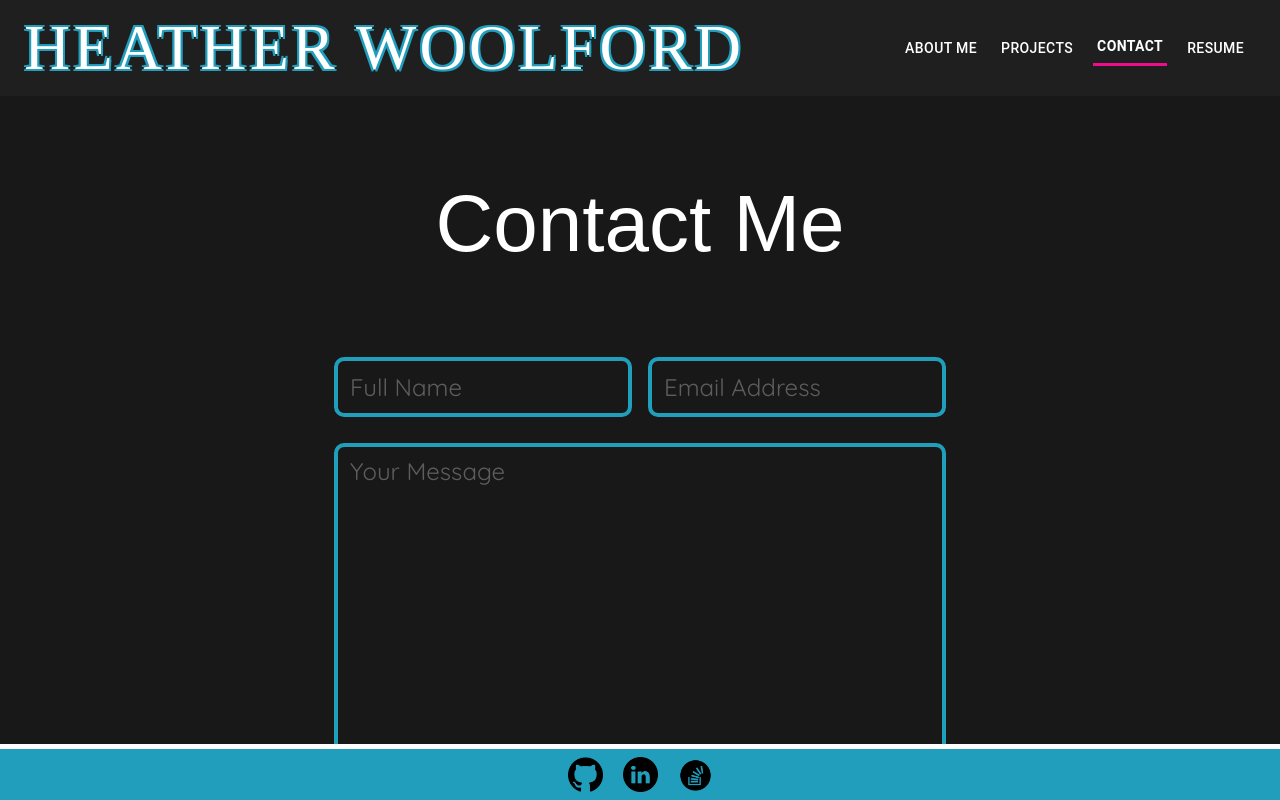
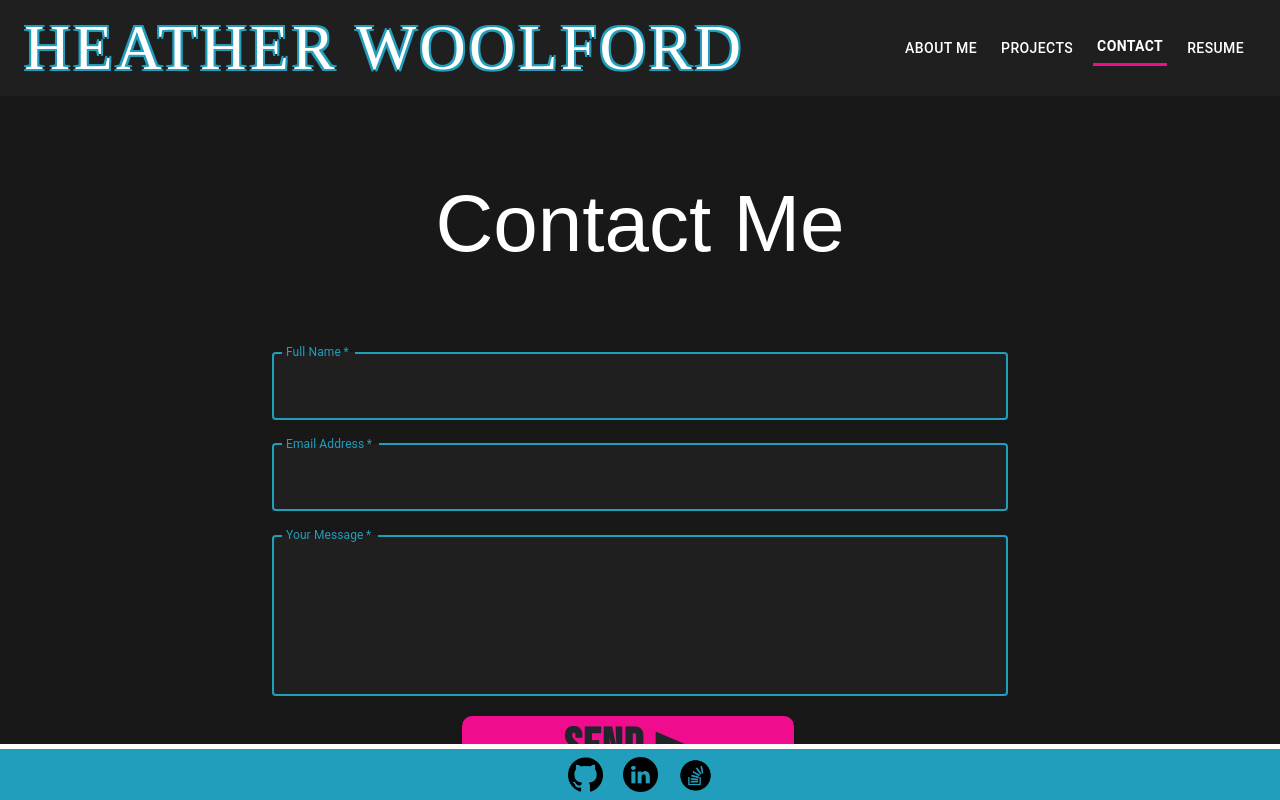
Before and after one commit to hwoolford/Portfolio, a React (Vite) app: page /contact in a window 1280 px wide. Shown: the top 800 px of the page. Built offline with nearby package versions, Linux system fonts and the light colour scheme; a web font is replaced by a local one.

Commit message:
Chaanged contact form to include MaterialUI components

```diff
--- a/package.json
+++ b/package.json
@@ -16,10 +16,8 @@
     "@mui/icons-material": "^5.15.14",
     "@mui/material": "^5.15.14",
     "@mui/system": "^5.15.12",
-    "bootstrap": "^5.3.3",
     "color": "^4.2.3",
     "react": "^18.2.0",
-    "react-bootstrap": "^2.10.1",
     "react-dom": "^18.2.0",
     "react-icons": "^5.0.1",
     "react-router-dom": "^6.22.3",
--- a/src/main.jsx
+++ b/src/main.jsx
@@ -6,7 +6,8 @@ import { createBrowserRouter, RouterProvider } from 'react-router-dom';
 
 import App from './App.jsx'
 import About from './pages/About.jsx'
-import Contact from './pages/Contact.jsx'
+// import Contact from './pages/Contact.jsx'
+import Contact2 from './pages/Contact2.jsx'
 // import Home from './pages/Home.jsx'
 import Home2 from './pages/Home2.jsx'
 // import Projects from './pages/Projects.jsx'
@@ -32,7 +33,7 @@ const router = createBrowserRouter([
     },
     {
       path: 'contact',
-      element: <Contact />
+      element: <Contact2 />
     },
     {
       path: 'resume',
--- a/src/pages/Contact.css
+++ b/src/pages/Contact.css
@@ -1,7 +1,7 @@
 .form {
   margin-left: auto;
   margin-right: auto;
-  width: 50%;
+  /* width: 50%; */
 }
 
 .form input,
@@ -39,7 +39,7 @@ form .inputBox {
 }
 
 .form textarea {
-  min-height: 400px;
+  min-height: 60px;
 }
 
 .form button {
--- /dev/null
+++ b/src/pages/Contact2.css
@@ -0,0 +1,46 @@
+.form {
+  margin-left: auto;
+  margin-right: auto;
+  display: flex;
+}
+
+.inputBox {
+  width: 100%;
+  background-color: #1f1f1f;
+}
+
+
+.form button {
+  width: 50%;
+  height: 4rem;
+  background-color: #ef0d8d;
+  margin: 20px auto;
+  border-radius: 10px;
+  font-size: 3rem;
+  font-weight: bold;
+  font-family: "Bebas Neue", sans-serif;
+  font-style: normal;
+  align-items: center;
+  color: #212529;
+}
+
+#message, #email, #name {
+    color: white;
+    font-size: 1.5rem;
+    font-family: "Quicksand", sans-serif;
+    width: 100%;
+}
+
+#message {
+    min-height: 8rem;
+}
+
+.form button:hover {
+  /* border: white solid 2px; */
+  background-color: #219ebc;
+}
+
+.error-text {
+  /* text-align: center; */
+  color: #ef0d8d;
+}
--- /dev/null
+++ b/src/pages/Contact2.jsx
@@ -0,0 +1,185 @@
+import "../pages/Contact2.css";
+
+import { useState } from "react";
+import {
+  Box,
+  TextField,
+  Button,
+  Grid,
+  createTheme,
+  ThemeProvider,
+} from "@mui/material/";
+import SendIcon from "@mui/icons-material/Send";
+import { validateEmail } from "../utils/validateEmail";
+
+const theme = createTheme({
+  palette: {
+    primary: {
+      main: "#219ebc",
+    },
+    secondary: {
+      main: "#ef0d8d",
+    },
+  },
+});
+
+export default function Contact2() {
+  const [name, setName] = useState("");
+  const [email, setEmail] = useState("");
+  const [message, setMessage] = useState("");
+  const [errors, setErrors] = useState({});
+
+  const handleInputChange = (e) => {
+    const { name, value } = e.target;
+    if (name === "name") {
+      setName(value);
+    } else if (name === "email") {
+      setEmail(value);
+    } else {
+      setMessage(value);
+    }
+  };
+
+  const handleBlur = (e) => {
+    const { name, value } = e.target;
+    if (!value.trim()) {
+      setErrors((prevErrors) => ({
+        ...prevErrors,
+        [name]: "Field is required",
+      }));
+    } else {
+      setErrors((prevErrors) => ({
+        ...prevErrors,
+        [name]: "",
+      }));
+    }
+  };
+
+  const handleFormSubmit = (e) => {
+    e.preventDefault();
+
+    if (!name || !message) {
+      setErrors({
+        name: name ? "" : "Please fill out this field",
+        email: email ? "" : "Please fill out this field",
+        message: message ? "" : "Please fill out this field",
+      });
+      return;
+    }
+
+    if (!validateEmail(email)) {
+      setErrors((prevErrors) => ({
+        ...prevErrors,
+        email: "Please enter a valid email address",
+      }));
+      return;
+    }
+
+    setName("");
+    setEmail("");
+    setMessage("");
+    setErrors({});
+  };
+
+  return (
+    <div className="container">
+      <h1 className="text-center title">Contact Me</h1>
+      <ThemeProvider theme={theme}>
+        <Box
+          container="true"
+          noValidate
+          autoComplete="off"
+          sx={{ flexGrow: 1 }}
+        >
+          <form className="form" onSubmit={handleFormSubmit}>
+            <Grid container spacing={3} justifyContent="center">
+              <Grid
+                item
+                xs={12}
+                md={8}
+                container
+                justifyContent="center"
+                alignItems="center"
+              >
+                <TextField
+                  variant="outlined"
+                  required
+                  className="inputBox"
+                  name="name"
+                  id="name"
+                  label="Full Name"
+                  color="primary"
+                  focused
+                  value={name}
+                  onChange={handleInputChange}
+                  onBlur={handleBlur}
+                />
+                {errors.name && <p className="error-text">{errors.name}</p>}
+              </Grid>
+              <Grid
+                item
+                xs={12}
+                md={8}
+                container
+                justifyContent="center"
+                alignItems="center"
+              >
+                <TextField
+                  variant="outlined"
+                  required
+                  className="inputBox"
+                  name="email"
+                  id="email"
+                  label="Email Address"
+                  color="primary"
+                  focused
+                  value={email}
+                  onChange={handleInputChange}
+                  onBlur={handleBlur}
+                />
+                {errors.email && <p className="error-text">{errors.email}</p>}
+              </Grid>
+              <Grid
+                item
+                xs={12}
+                md={8}
+                container
+                justifyContent="center"
+                alignItems="center"
+              >
+                <TextField
+                  variant="outlined"
+                  required
+                  className="inputBox"
+                  name="message"
+                  id="message"
+                  label="Your Message"
+                  color="primary"
+                  focused
+                  value={message}
+                  multiline
+                  onChange={handleInputChange}
+                  onBlur={handleBlur}
+                />
+                {errors.message && (
+                  <p className="error-text">{errors.message}</p>
+                )}
+              </Grid>
+              <div className="btn-container">
+                <Grid item xs={12} md={7} justifyContent="center" container>
+                  <Button
+                    variant="contained"
+                    type="submit"
+                    endIcon={<SendIcon style={{ fontSize: "2.75rem" }} />}
+                  >
+                    Send
+                  </Button>
+                </Grid>
+              </div>
+            </Grid>
+          </form>
+        </Box>
+      </ThemeProvider>
+    </div>
+  );
+}
```
